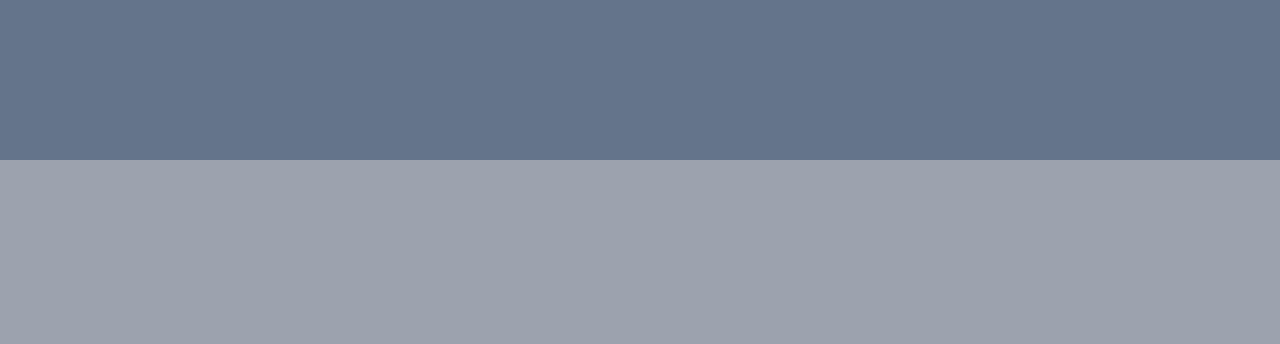
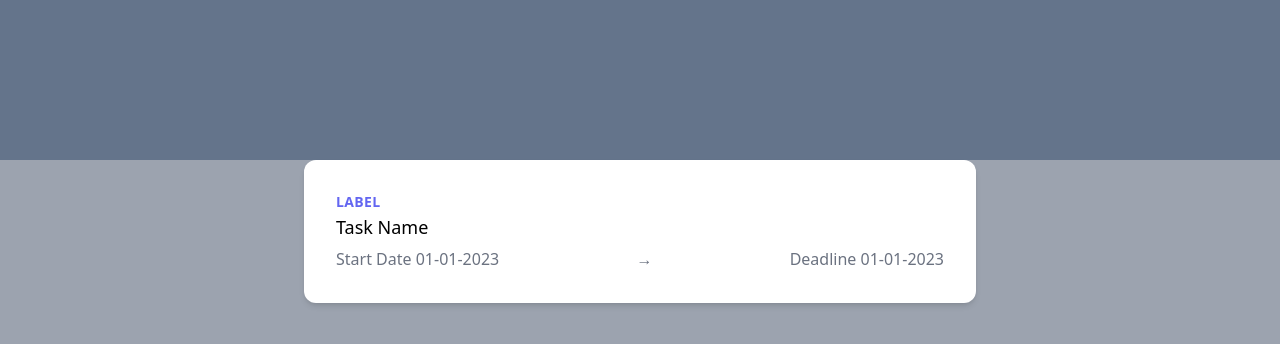
Before and after one commit to ikke6992/specops, a React (Vite) app in the folder frontend/: page / in a window 1280 px wide. Shown: the top 344 px of the page. Built offline with nearby package versions, Linux system fonts and the light colour scheme.

Commit message:
Basic Card1 Design

```diff
--- /dev/null
+++ b/frontend/src/components/common/cards/card1/Card1.tsx
@@ -0,0 +1,13 @@
+import Card1Text from "./text/Card1Text";
+
+const Card1 = () => {
+  return (
+    <div className="max-w-sm mx-auto bg-white rounded-xl shadow-md overflow-hidden md:max-w-2xl">
+      <div className="md:flex">
+        <Card1Text />
+      </div>
+    </div>
+  );
+};
+
+export default Card1;
--- /dev/null
+++ b/frontend/src/components/common/cards/card1/image/Card1Image.tsx
@@ -0,0 +1,13 @@
+const Card1Image = () => {
+  return (
+    <div className="md:flex-shrink-0">
+      <img
+        className="h-48 w-full object-cover md:w-48"
+        src="https://images.unsplash.com/photo-1514888286974-6c03e2ca1dba?ixid=MnwxMjA3fDB8MHxzZWFyY2h8MXx8c3BhY2V8ZW58MHx8MHx8&ixlib=rb-1.2.1&auto=format&fit=crop&w=500&q=60"
+        alt="Space"
+      />
+    </div>
+  );
+};
+
+export default Card1Image;
--- /dev/null
+++ b/frontend/src/components/common/cards/card1/text/Card1Label.tsx
@@ -0,0 +1,9 @@
+const Card1Label = () => {
+  return (
+    <div className="uppercase tracking-wide text-sm text-indigo-500 font-semibold">
+      Label
+    </div>
+  );
+};
+
+export default Card1Label;
--- /dev/null
+++ b/frontend/src/components/common/cards/card1/text/Card1Name.tsx
@@ -0,0 +1,12 @@
+const Card1Name = () => {
+  return (
+    <a
+      href="#"
+      className="block mt-1 text-lg leading-tight font-medium text-black hover:underline"
+    >
+      Task Name
+    </a>
+  );
+};
+
+export default Card1Name;
--- /dev/null
+++ b/frontend/src/components/common/cards/card1/text/Card1Text.tsx
@@ -0,0 +1,18 @@
+import Card1Label from "./Card1Label";
+import Card1Name from "./Card1Name";
+
+const Card1Text = () => {
+  return (
+    <div className="p-8 w-full">
+      <Card1Label />
+      <Card1Name />
+      <p className="mt-2 text-gray-500 flex justify-between">
+        <span>Start Date 01-01-2023</span>
+        <span>→</span>
+        <span>Deadline 01-01-2023</span>
+      </p>
+    </div>
+  );
+};
+
+export default Card1Text;
--- a/frontend/src/components/supervisor-task-management/SupervisorTaskManagement.tsx
+++ b/frontend/src/components/supervisor-task-management/SupervisorTaskManagement.tsx
@@ -1,10 +1,14 @@
+import Card1 from "../common/cards/card1/Card1";
+
 const SupervisorTaskManagement = () => {
   return (
     <main className="h-screen">
       {/* Search & Filter Section */}
       <section className="bg-slate-500 h-1/5"></section>
       {/* Task List Section */}
-      <section className="bg-gray-400 h-4/5"></section>
+      <section className="bg-gray-400 h-4/5">
+        <Card1 />
+      </section>
     </main>
   );
 };
```
